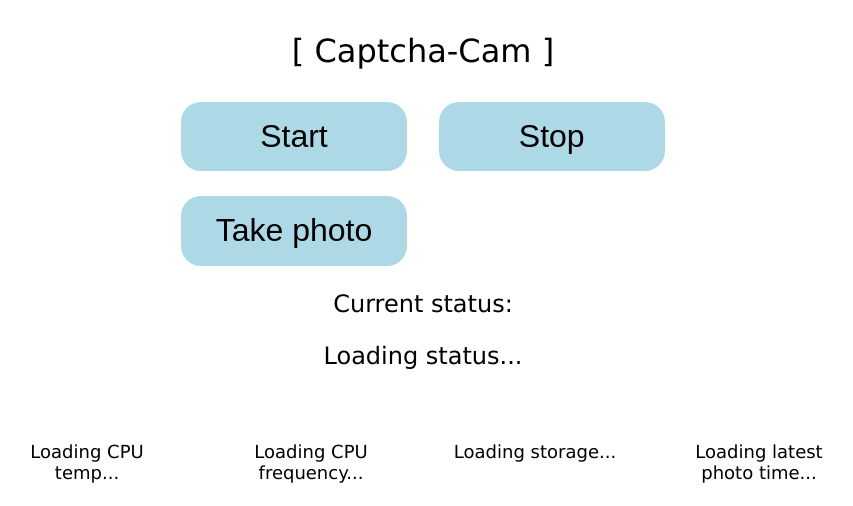
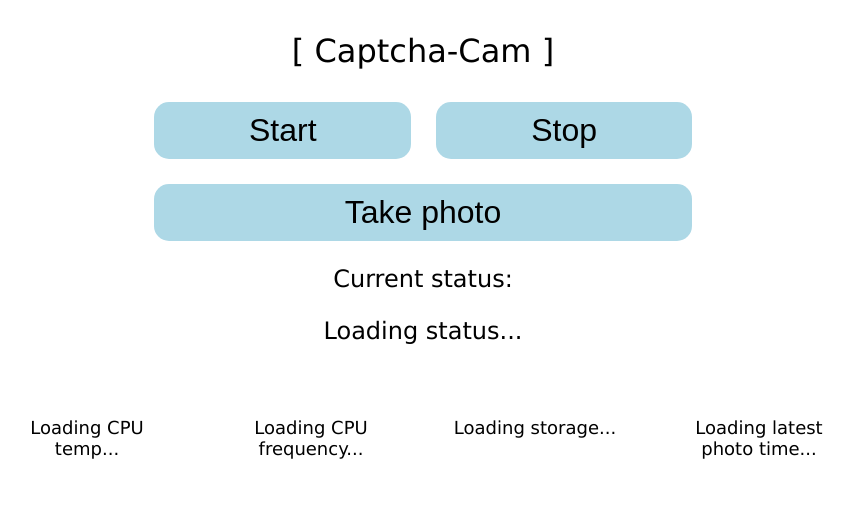
Before and after one commit to J-shw/birdcam, a Flask app: page / in a window 1280 px wide. Shown: the top 506 px of the page, without its empty margins (217-1070 px from the left). Run offline with Flask 3, Linux system fonts and the light colour scheme; data that the repository does not hold is empty; parts of the project's set-up code (start-up, migrations or seed data) failed here and were passed over.

Commit message:
New button support

```diff
--- a/static/css/style.css
+++ b/static/css/style.css
@@ -20,16 +20,17 @@
     width: 60%;
     margin-left: auto;
     margin-right: auto;
+    display: flex;
+    gap: 25px;
 }
-
 .buttons button {
     transition: 0.2s;
     font-size: xx-large;
-    margin-left: 5%;
-    width: 42%;
-    padding: 3%;
-    border: 0px;
-    border-radius: 20px;
+    flex: auto;
+    padding: 10px;
+    border: none;
+    border-radius: 15px;
+    text-align: center;
 }
 .buttonOff {
     transition: 0.2s;
```
